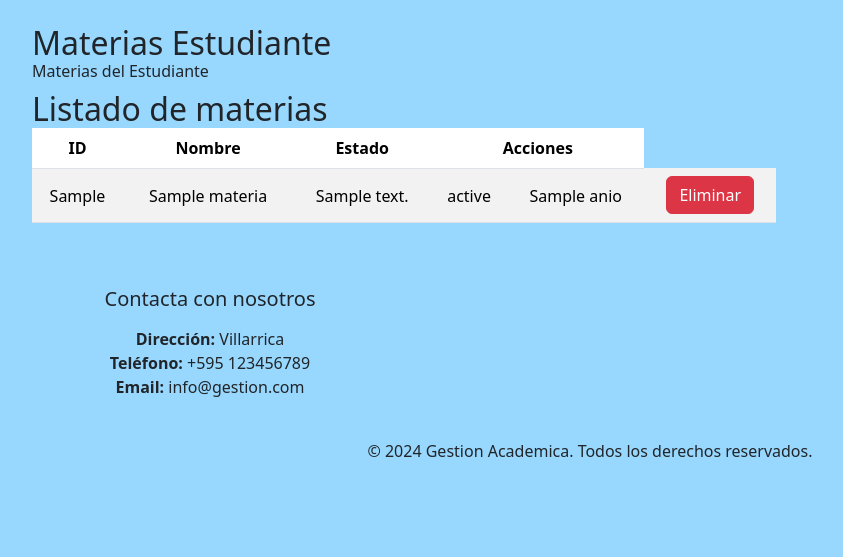
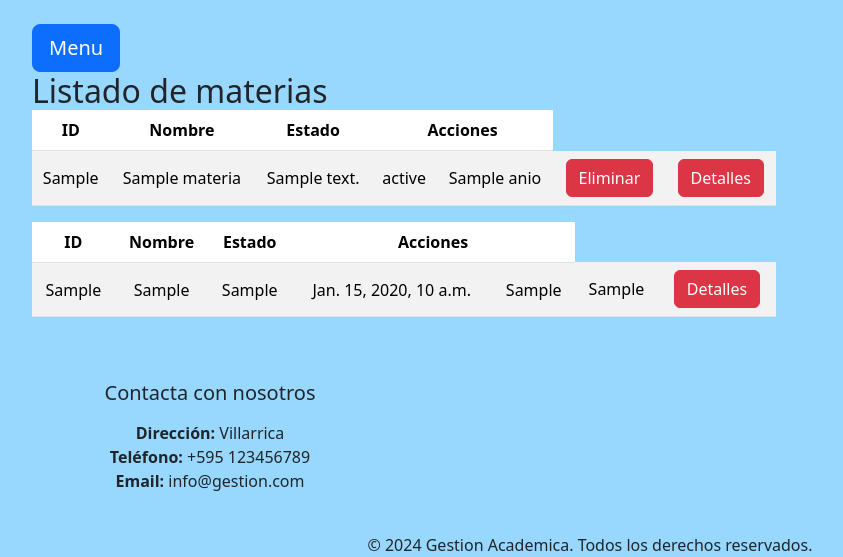
Before and after one commit to Mobinake/gestion_academica_pp1_2024, a Django app: template mysite/gestion/templates/sesion_iniciada/materia.html in a window 1280 px wide. Shown: the part 56-613 px from the top of the page, without its empty margins (50-893 px from the left). Run offline with Django 3.2, Linux system fonts and the light colour scheme; the template is opened without the code that fills it: most values are stand-ins (such as "Sample title", 1, 10 or a date in 2020).

Commit message:
- Mejoras de manejo del sitio web: ahora existe el menu para elegir a que pagina ir, en la pagina horario la fecha es un menu desplegable

```diff
--- a/mysite/gestion/templates/base.html
+++ b/mysite/gestion/templates/base.html
@@ -36,16 +36,16 @@
                        aria-current="page" href="{% url 'signin' %}">Iniciar Sesion</a>
                 </li>
                 <li class="nav-item">
-                    <a class="nav-link {%if request.resolver_match.url_name == 'home' %}active{% endif %}"
-                       aria-current="page" href="{% url 'home' %}">Inicio</a>
+                    <a class="nav-link {%if request.resolver_match.url_name == 'inicio' %}active{% endif %}"
+                       aria-current="page" href="{% url 'inicio' %}">Inicio</a>
                 </li>
                 <li class="nav-item">
-                    <a class="nav-link {% if request.resolver_match.url_name == 'about' %}active{% endif %}"
-                       href="{% url 'about' %}">Acerca</a>
+                    <a class="nav-link {% if request.resolver_match.url_name == 'acerca' %}active{% endif %}"
+                       href="{% url 'acerca' %}">Acerca</a>
                 </li>
                 <li class="nav-item">
-                    <a class="nav-link {% if request.resolver_match.url_name == 'contact' %}active{% endif %}"
-                       href="{% url 'contact' %}">Contacto</a>
+                    <a class="nav-link {% if request.resolver_match.url_name == 'contacto' %}active{% endif %}"
+                       href="{% url 'contacto' %}">Contacto</a>
                 </li>
             </ul>
         </div>
--- a/mysite/gestion/templates/publico/iniciar_sesion.html
+++ b/mysite/gestion/templates/publico/iniciar_sesion.html
@@ -23,7 +23,7 @@
 
         <div class="mt-4">
             <h2 class="mb-3">¿No tienes cuenta? Contactanos para crearte una.</h2>
-            <a href="{% url 'contact' %}" class="btn btn-success">Contacto</a>
+            <a href="{% url 'contacto' %}" class="btn btn-success">Contacto</a>
         </div>
     </div>
 </div>
--- a/mysite/gestion/templates/publico/inicio.html
+++ b/mysite/gestion/templates/publico/inicio.html
@@ -43,7 +43,7 @@
 
         <h2 class="mb-3 mt-4">Contáctanos</h2>
         <p>¿Tienes alguna pregunta? No dudes en ponerte en contacto con nosotros.</p>
-        <a href="{% url 'contact' %}" class="btn btn-success">Ir a contacto</a>
+        <a href="{% url 'contacto' %}" class="btn btn-success">Ir a contacto</a>
     </div>
 </div>
 {% endblock %}
--- a/mysite/gestion/templates/sesion_iniciada/evaluacion.html
+++ b/mysite/gestion/templates/sesion_iniciada/evaluacion.html
@@ -3,6 +3,11 @@
 {% block title %} Evaluaciones {% endblock %}
 
 {% block content %}
+<div class="row">
+    <div class="col-sm-12 col-md-6 col-lg-4 col-xl-4">
+        <a href="{% url 'sesion_iniciada' %}" class="btn btn-primary btn-lg">Menu</a>
+    </div>
+</div>
 <div class="row">
     <div class="col-sm-12 col-md-6 col-lg-4 col-xl-4">
         <h6>Cargar una Evaluacion para Alumnos</h6>
--- a/mysite/gestion/templates/sesion_iniciada/materia.html
+++ b/mysite/gestion/templates/sesion_iniciada/materia.html
@@ -5,14 +5,12 @@
 {% block content %}
 <div class="row">
     <div class="col-sm-12 col-md-6 col-lg-4 col-xl-4">
-        <h2 class="card-title">Materias Estudiante</h2>
-        <h6>Materias del Estudiante</h6>
-
+        <a href="{% url 'sesion_iniciada' %}" class="btn btn-primary btn-lg">Menu</a>
     </div>
 </div>
 <div class="col-sm-12 col-md-6 col-lg-8 col-xl-8">
     <div class="table-responsive">
-        <h2 class="card-title">Listado de materias</h2>
+        <h2 class="card-title">Listado de materias </h2>
         <table class="table table-striped">
             <thead>
             <tr>
@@ -32,6 +30,31 @@
                 <td>{{ i.anio }}</td>
                 <td><a href="/materia/eliminar/{{i.id_materia}}" class="btn btn-danger btnEliminacion">Eliminar</a>
                 </td>
+                <td><a href="/sesion_iniciada/horario/{{i.id_materia}}" class="btn btn-danger ">Detalles</a>
+                </td>
+            </tr>
+            {% endfor %}
+        </table>
+        <table class="table table-striped">
+            <thead>
+            <tr>
+                <th>ID</th>
+                <th>Nombre</th>
+                <th>Estado</th>
+                <th colspan="2">Acciones</th>
+            </tr>
+            </thead>
+            <tbody>
+            {% for i in horario %}
+            <tr>
+                <td> {{ i.id_horario }}</td>
+                <td> {{ i.id_materia }}</td>
+                <td> {{ i.id_usuario }}</td>
+                <td> {{ i.date }}</td>
+                <td>{{ i.hora_inicio }}</td>
+                <td>{{ i.hora_fin }}</td>
+                <td><a href="/sesion_iniciada/horario/{{i.id_materia}}" class="btn btn-danger ">Detalles</a>
+                </td>
             </tr>
             {% endfor %}
         </table>
--- a/mysite/gestion/templates/sesion_iniciada/metodologia.html
+++ b/mysite/gestion/templates/sesion_iniciada/metodologia.html
@@ -6,9 +6,9 @@
 <div class="row">
     <div class="col-sm-12 col-md-6 col-lg-4 col-xl-4">
         <h6>Metodologias de Evaluacion</h6>
-        <div class="card">
-            <div class="card-body">
-
+        <div class="row">
+            <div class="col-sm-12 col-md-6 col-lg-4 col-xl-4">
+                <a href="{% url 'sesion_iniciada' %}" class="btn btn-primary btn-lg">Menu</a>
             </div>
         </div>
     </div>
--- a/mysite/mysite/settings.py
+++ b/mysite/mysite/settings.py
@@ -74,7 +74,7 @@ WSGI_APPLICATION = 'mysite.wsgi.application'
 DATABASES = {
     'default': {
         'ENGINE': 'django.db.backends.mysql',
-        'NAME': 'gestion_pp2',
+        'NAME': 'gestion_pp2_new',
         'USER': 'justuser',
         'PASSWORD': '123456',
         'HOST': 'localhost',
```
Also changed, not shown: mysite/gestion/models.py (+12 -4 lines), mysite/gestion/templates/sesion_iniciada/matricula.html (+3 -4 lines), mysite/gestion/views.py (+9 -2 lines), mysite/gestion/migrations/0010_alter_horario_hora_fin_alter_horario_hora_inicio.py (added), mysite/gestion/migrations/0011_remove_horario_date.py (added), mysite/gestion/migrations/0012_horario_date.py (added).
